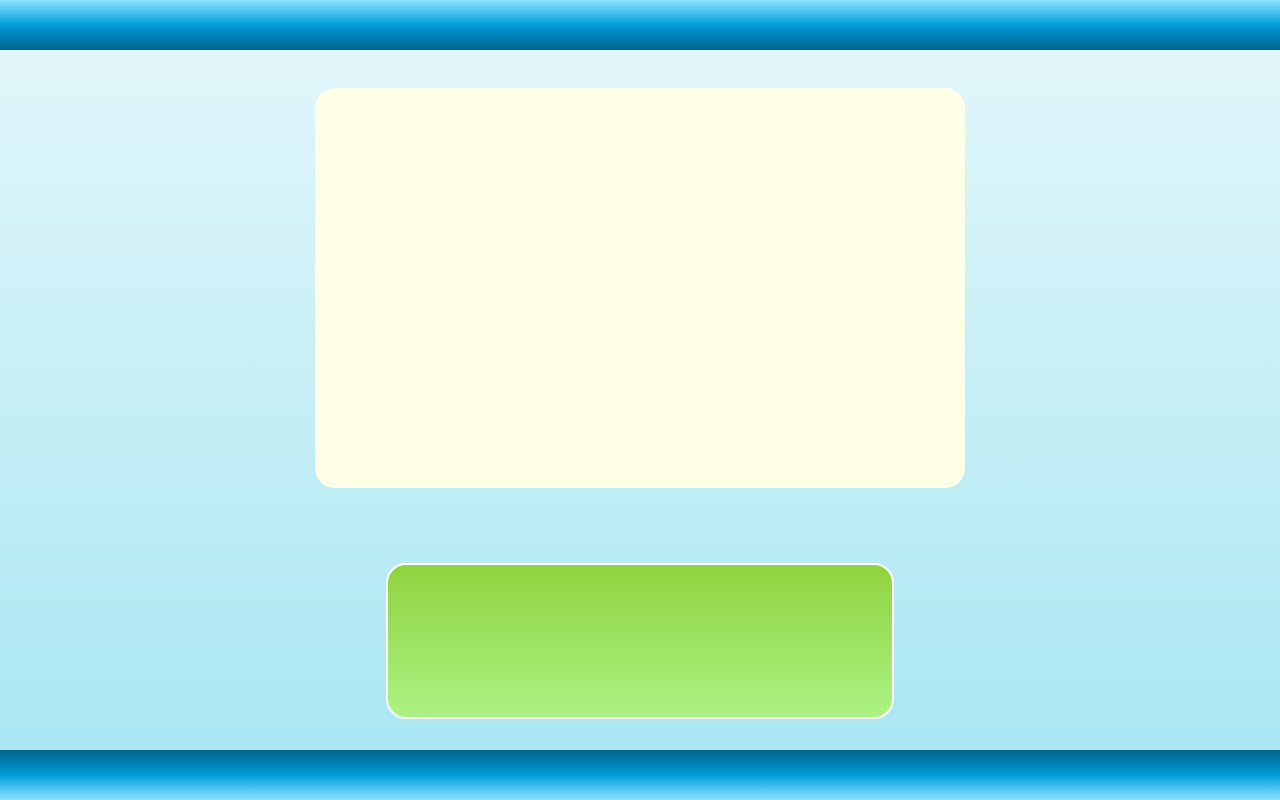
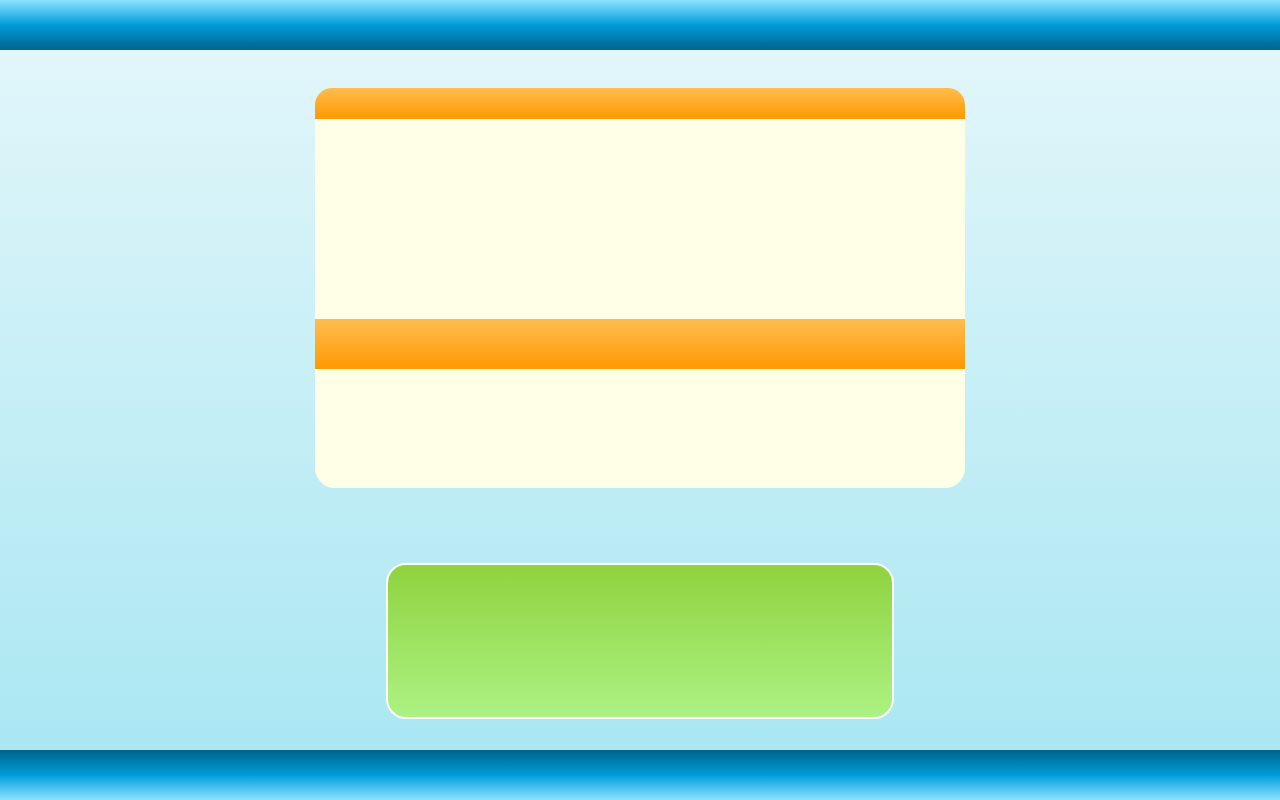
Before and after one commit to ryo-capricorn92/pokemon-typing-game, a React (Create React App) app: page / in a window 1280 px wide. Built offline with nearby package versions, Linux system fonts and the light colour scheme.

Commit message:
create fight page layout

```diff
--- a/src/Presentation/Fight.jsx
+++ b/src/Presentation/Fight.jsx
@@ -3,6 +3,9 @@ import styled from 'styled-components';
 
 import Grid from './Grid';
 
+//   ///////////////////////////
+//  ///// Grid Containers /////
+// ///////////////////////////
 const WindowRow = Grid.extend`
   height: 400px;
   max-height: 400px;
@@ -14,6 +17,28 @@ WindowRow.defaultProps = {
   justify: 'space-around',
 };
 
+const TextRow = Grid.extend`
+  height: 150px;
+  max-height: 150px;
+  flex-grow: 0;
+`;
+
+TextRow.defaultProps = {
+  row: true,
+  justify: 'space-around',
+};
+
+const FightScreenRow = Grid.extend`
+  height: 200px;
+`;
+
+FightScreenRow.defaultProps = {
+  row: true,
+};
+
+//   /////////////////////////////
+//  ///// Styled Containers /////
+// /////////////////////////////
 const FightWindow = styled.div`
   width: 650px;
   height: 400px;
@@ -38,21 +63,53 @@ const FightText = styled.input`
   font-family: courier;
 `;
 
-const TextRow = Grid.extend`
-  height: 150px;
-  max-height: 150px;
-  flex-grow: 0;
+const Header = Grid.extend`
+  height: 31px;
+  max-height: 31px;
+  border-radius: 17px;
+  border-bottom-left-radius: 0;
+  border-bottom-right-radius: 0;
+  background: linear-gradient(
+    180deg,
+    #ffbd4f 0%,
+    #ff9900 100%
+  );
 `;
 
-TextRow.defaultProps = {
-  row: true,
-  justify: 'space-around',
-};
+const HpBar = Grid.extend`
+  height: 50px;
+  max-height: 350px;
+  background: linear-gradient(
+    180deg,
+    #ffbd4f 0%,
+    #ff9900 100%
+  );
+`;
 
+//   ////////////////////////
+//  ///// Fight Window /////
+// ////////////////////////
 const Fight = () => (
   <Grid column justify="space-around">
     <WindowRow>
-      <FightWindow />
+      <FightWindow>
+        <Grid column>
+          <Header />
+          <FightScreenRow>
+            <Grid />
+            <Grid column>
+              <Grid />
+              <Grid shrink>
+                <img />
+              </Grid>
+              <Grid />
+            </Grid>
+            <Grid />
+          </FightScreenRow>
+          <HpBar />
+          <Grid />
+        </Grid>
+      </FightWindow>
     </WindowRow>
     <TextRow>
       <FightText />
```
